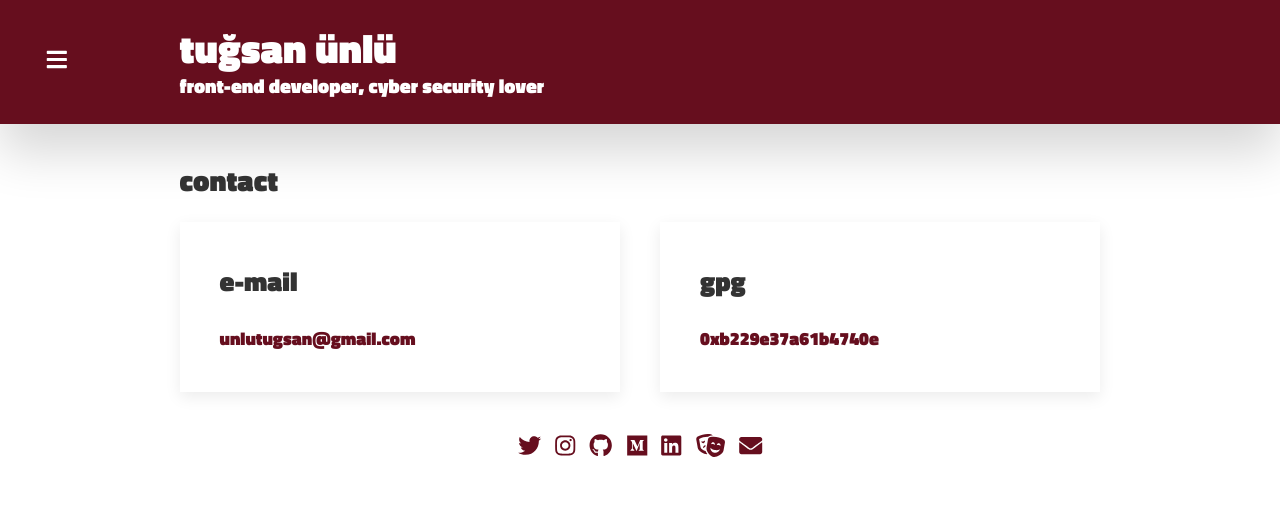
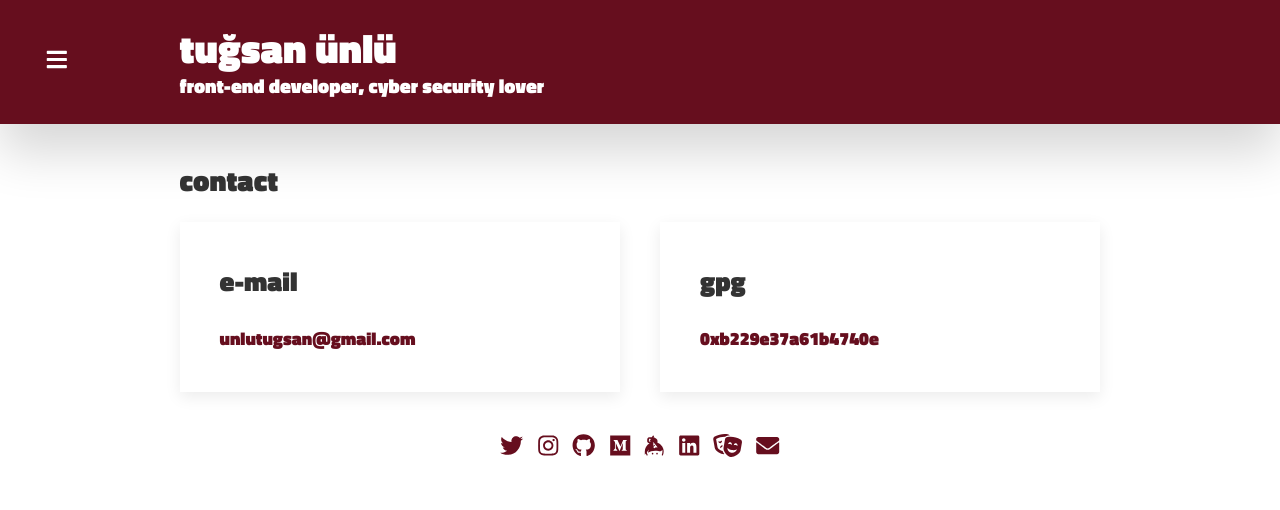
Before and after one commit to tugsanunlu/tugsanunlu.com, a Gatsby site: page /contact in a window 1280 px wide. Built offline with nearby package versions, Linux system fonts and the light colour scheme; Gatsby itself is replaced by a stand-in of ours.

Commit message:
Update format

```diff
--- a/gatsby-config.js
+++ b/gatsby-config.js
@@ -25,7 +25,7 @@ module.exports = {
         start_url: `/`,
         background_color: `#663399`,
         theme_color: `#663399`,
-        display: `minimal-ui`
+        display: `minimal-ui`,
       },
     },
     // this (optional) plugin enables Progressive Web App + Offline functionality
--- a/src/components/footer.js
+++ b/src/components/footer.js
@@ -1,31 +1,62 @@
 import React from "react"
-import { FontAwesomeIcon } from '@fortawesome/react-fontawesome'
-import '../utils/fontawesome'
+import { FontAwesomeIcon } from "@fortawesome/react-fontawesome"
+import "../utils/fontawesome"
+
+const accounts = [
+  {
+    faCategory: "fab",
+    faIcon: "twitter",
+    url: "https://twitter.com/tugsanunlu",
+  },
+  {
+    faCategory: "fab",
+    faIcon: "instagram",
+    url: "https://instagram.com/tugsanunlu",
+  },
+  {
+    faCategory: "fab",
+    faIcon: "github",
+    url: "https://github.com/tugsanunlu",
+  },
+  {
+    faCategory: "fab",
+    faIcon: "medium",
+    url: "https://medium.com/@tugsanunlu",
+  },
+  {
+    faCategory: "fab",
+    faIcon: "keybase",
+    url: "https://keybase.io/tugsanunlu",
+  },
+  {
+    faCategory: "fab",
+    faIcon: "linkedin",
+    url: "https://www.linkedin.com/in/tugsanunlu",
+  },
+  {
+    faCategory: "fas",
+    faIcon: "theater-masks",
+    url: "https://tiyatrogunlugu.com",
+  },
+  {
+    faCategory: "fas",
+    faIcon: "envelope",
+    url: "mailto:unlutugsan@gmail.com",
+  },
+]
 
 const Footer = () => (
   <footer>
     <div className="footer_links">
-      <a href="https://twitter.com/tugsanunlu" rel="noopener noreferrer" target="_blank">
-          <FontAwesomeIcon icon={["fab", "twitter"]} />
-      </a>
-      <a href="https://instagram.com/tugsanunlu" rel="noopener noreferrer" target="_blank">
-          <FontAwesomeIcon icon={["fab", "instagram"]} />
-      </a>
-      <a href="https://github.com/tugsanunlu" rel="noopener noreferrer" target="_blank">
-          <FontAwesomeIcon icon={["fab", "github"]} />
-      </a>
-      <a href="https://medium.com/@tugsanunlu" rel="noopener noreferrer" target="_blank">
-          <FontAwesomeIcon icon={["fab", "medium"]} />
-      </a>
-      <a href="https://www.linkedin.com/in/tugsanunlu" rel="noopener noreferrer" target="_blank">
-          <FontAwesomeIcon icon={["fab", "linkedin"]} />
-      </a>
-      <a href="https://tiyatrogunlugu.com" rel="noopener noreferrer" target="_blank">
-          <FontAwesomeIcon icon={["fas", "theater-masks"]} />
-      </a>
-      <a href="mailto:unlutugsan@gmail.com" rel="noopener noreferrer" target="_blank">
-          <FontAwesomeIcon icon={["fas", "envelope"]} />
-      </a>
+      {accounts.map(account => (
+        <a
+          href={account.url}
+          rel="noopener noreferrer"
+          target="_blank"
+        >
+          <FontAwesomeIcon icon={[account.faCategory, account.faIcon]} />
+        </a>
+      ))}
     </div>
   </footer>
 )
--- a/src/components/header.js
+++ b/src/components/header.js
@@ -7,17 +7,16 @@ import { offCanvasBeforeShow } from "../utils/uikit"
 import { globalHistory } from "@reach/router"
 
 const Header = ({ siteTitle, siteSubTitle }) => {
-
-  const [activePath, setActivePath] = useState(0);
+  const [activePath, setActivePath] = useState(0)
   useEffect(() => {
-    setActivePath(globalHistory.location.pathname);
+    setActivePath(globalHistory.location.pathname)
   }, [])
   const menus = [
     { text: "home", path: "/" },
     { text: "work experience", path: "/work-experience" },
     { text: "education", path: "/education" },
     { text: "volunteer experience", path: "/volunteer-experience" },
-    { text: "contact", path: "/contact" }
+    { text: "contact", path: "/contact" },
   ]
 
   return (
@@ -29,7 +28,11 @@ const Header = ({ siteTitle, siteSubTitle }) => {
       className="uk-margin-medium-bottom uk-box-shadow-xlarge"
     >
       <div className="header__links">
-        <FontAwesomeIcon icon={["fas", "bars"]} data-uk-toggle="target: #offcanvas-push" onClick={offCanvasBeforeShow} />
+        <FontAwesomeIcon
+          icon={["fas", "bars"]}
+          data-uk-toggle="target: #offcanvas-push"
+          onClick={offCanvasBeforeShow}
+        />
       </div>
       <div
         style={{
@@ -48,7 +51,11 @@ const Header = ({ siteTitle, siteSubTitle }) => {
           >
             {siteTitle}
             <div
-              style={{ fontWeight: "500", fontSize: "1.1rem", marginTop: "5px" }}
+              style={{
+                fontWeight: "500",
+                fontSize: "1.1rem",
+                marginTop: "5px",
+              }}
             >
               {siteSubTitle}
             </div>
@@ -59,15 +66,18 @@ const Header = ({ siteTitle, siteSubTitle }) => {
       <div id="offcanvas-push" data-uk-offcanvas="mode: push;">
         <div className="uk-offcanvas-bar uk-flex uk-flex-column">
           <ul className="uk-nav uk-nav-primary uk-nav-center uk-margin-auto-vertical">
-            {menus.map(menu =>
-              <li className={activePath === menu.path ? 'uk-active' : ''} key={menu.text}>
+            {menus.map(menu => (
+              <li
+                className={activePath === menu.path ? "uk-active" : ""}
+                key={menu.text}
+              >
                 <Link to={menu.path}>{menu.text}</Link>
               </li>
-            )}
+            ))}
           </ul>
         </div>
       </div>
-    </header >
+    </header>
   )
 }
 
--- a/src/components/medium-post.js
+++ b/src/components/medium-post.js
@@ -9,7 +9,7 @@ const MediumPost = ({ post }) => {
             <div className="uk-card-body">
               <h3 className="uk-card-title">[tr] {post.title}</h3>
               <div>{post.categories.map(category => `#${category} `)}</div>
-              <div className="uk-margin">{post.pubDate.split(' ')[0]}</div>
+              <div className="uk-margin">{post.pubDate.split(" ")[0]}</div>
               <a href={post.link} target="_blank" rel="noopener noreferrer">
                 <button className="uk-button uk-button-secondary">READ</button>
               </a>
--- a/src/components/seo.js
+++ b/src/components/seo.js
@@ -44,8 +44,8 @@ function SEO({ description, lang, meta, title }) {
         },
         {
           href: favicon,
-          rel: "icon"
-        }
+          rel: "icon",
+        },
       ]}
       meta={[
         {
--- a/src/utils/fontawesome.js
+++ b/src/utils/fontawesome.js
@@ -5,13 +5,14 @@ import {
   faGithub,
   faMedium,
   faLinkedin,
+  faKeybase,
 } from "@fortawesome/free-brands-svg-icons"
 import {
   faEnvelope,
   faTheaterMasks,
   faAngleRight,
   faBars,
-  faSpinner
+  faSpinner,
 } from "@fortawesome/free-solid-svg-icons"
 
 library.add(
@@ -24,5 +25,6 @@ library.add(
   faTheaterMasks,
   faAngleRight,
   faBars,
-  faSpinner
+  faSpinner,
+  faKeybase
 )
--- a/src/utils/uikit.js
+++ b/src/utils/uikit.js
@@ -1,8 +1,8 @@
 import UIkit from "uikit"
 
 const offCanvasBeforeShow = () => {
-  UIkit.offcanvas('#offcanvas-push').hide();
-  UIkit.offcanvas('#offcanvas-push').show();
+  UIkit.offcanvas("#offcanvas-push").hide()
+  UIkit.offcanvas("#offcanvas-push").show()
 }
 
 export { offCanvasBeforeShow }
```
Also changed, not shown: src/components/__tests__/header.test.js (+1 -1 lines), src/components/experience-list.js (+6 -3 lines), src/components/experience.js (+9 -4 lines), src/components/medium-post-list.js (+8 -2 lines), src/pages/contact.js (+6 -4 lines), src/pages/education.js (+5 -5 lines), src/pages/index.js (+9 -8 lines), src/pages/volunteer-experience.js (+7 -7 lines), src/pages/work-experience.js (+7 -7 lines), jest-preprocess.js (line endings or trailing spaces), jest.config.js (line endings or trailing spaces), loadershim.js (line endings or trailing spaces), src/components/layout.js (line endings or trailing spaces).
